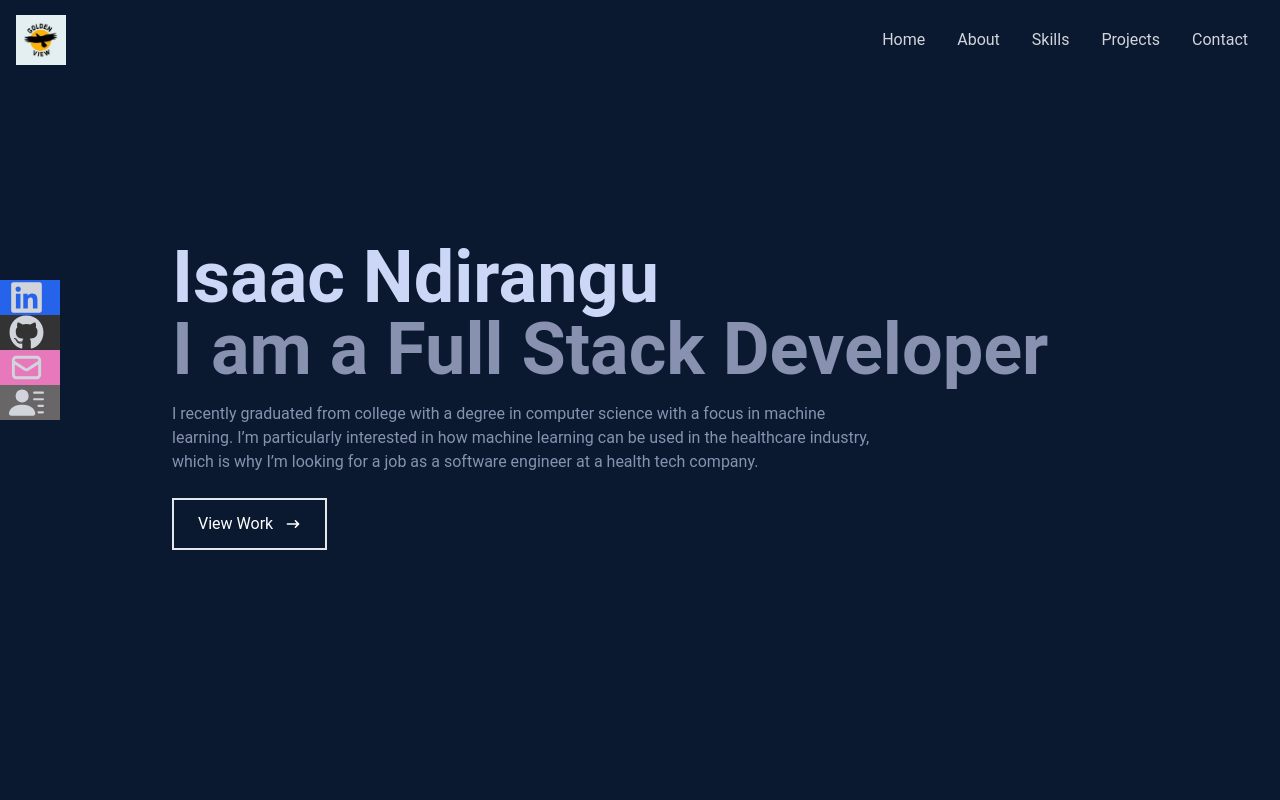
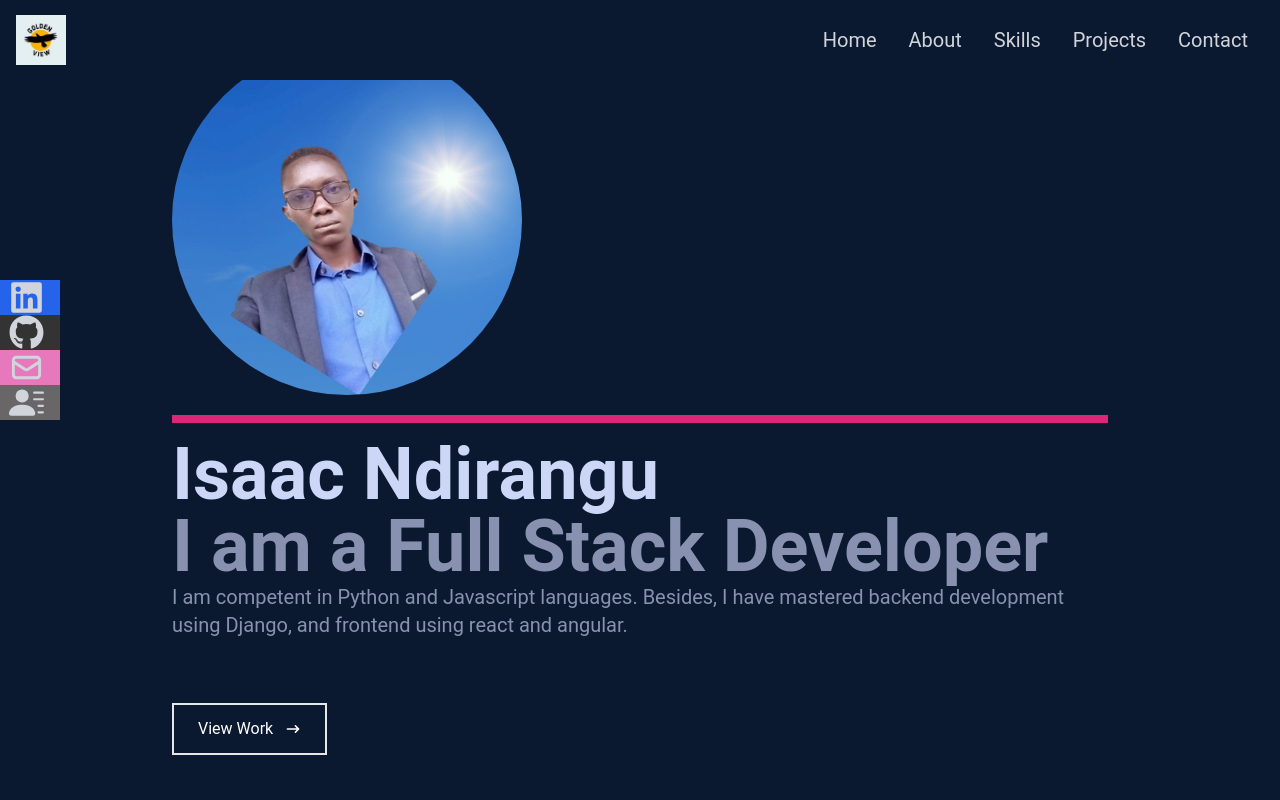
Before and after one commit to isaacwach/personal-portfolio, a React (Create React App) app: page / in a window 1280 px wide. Shown: the top 800 px of the page. Built offline with nearby package versions, Linux system fonts and the light colour scheme.

Commit message:
styled the website to make it look better

```diff
--- a/src/components/Home.jsx
+++ b/src/components/Home.jsx
@@ -1,16 +1,18 @@
 import React from 'react'
 import {HiArrowNarrowRight} from 'react-icons/hi'
 import {Link} from 'react-scroll';
+import ISAAC from '../assets/Isaac2.png'
 
 const Home = ()=> {
     return (
         <div name='home' className="w-full h-screen bg-[#0a192f]">
             <div className="max-w-[1000px] mx-auto px-8 flex flex-col justify-center h-full">
-                <h1 className="text-4xl sm:text-7xl font-bold text-[#ccd6f6]">Isaac Ndirangu</h1>
+            <img className="w-[350px] h-[350px] mx-0 rounded-full" src={ISAAC} alt='Isaac' />
+                <h1 className="text-4xl sm:text-7xl font-bold text-[#ccd6f6] border-t-8 border-pink-600 mt-5 pt-4">Isaac Ndirangu</h1>
                 <h2 className="text-4xl sm:text-7xl font-bold text-[#8892b0]">I am a Full Stack Developer</h2>
-                <p className='text-[#8892b0] py-4 max-w-[700px]'>I recently graduated from college with a degree in computer science with a focus in machine learning. I’m particularly interested in how machine learning can be used in the healthcare industry, which is why I’m looking for a job as a software engineer at a health tech company.</p>
+                <p className="text-[#8892b0] text-xl">I am competent in Python and Javascript languages. Besides, I have mastered backend development using Django, and frontend using react and angular.</p>
                 <div>
-                    <button className="text-white group border-2 px-6 py-3 my-2 flex items-center hover:bg-pink-600 hover:border-orange-400"> <Link to="work">View Work </Link>
+                    <button className="text-white group border-2 px-6 py-3 mt-16 flex items-center hover:bg-pink-600 hover:border-orange-400"> <Link to="work">View Work </Link>
                     <span className="group-hover:rorate-90 duration-300">
                     <HiArrowNarrowRight className='ml-3'/>
                     </span>
--- a/src/components/Navbar.jsx
+++ b/src/components/Navbar.jsx
@@ -29,28 +29,28 @@ const Navbars = () => {
             <div>
                 <img src={Logo} alt='logo' style={{ width: '50px' }} />
             </div>
-            <ul className='hidden md:flex'>
-                <li>
+            <ul className='hidden md:flex text-xl'>
+                <li className='hover:border-b-4 border-pink-600'>
                 <Link to='home' smooth={true} duration={500}>
                     Home
                 </Link>
                 </li>
-                <li>
+                <li className='hover:border-b-4 border-pink-600'>
                     <Link to='about' smooth={true} duration={500}>
                         About
                     </Link>
                 </li>
-                <li>
+                <li className='hover:border-b-4 border-pink-600'>
                     <Link to='skills' smooth={true} duration={500}>
                         Skills
                     </Link>
                 </li>
-                <li>
+                <li className='hover:border-b-4 border-pink-600'>
                     <Link to='work' smooth={true} duration={500}>
                         Projects
                     </Link>
                 </li>
-                <li>
+                <li className='hover:border-b-4 border-pink-600'>
                     <Link to='contact' smooth={true} duration={500}>
                         Contact
                     </Link>
--- a/src/components/contact.jsx
+++ b/src/components/contact.jsx
@@ -3,14 +3,19 @@ import React from 'react'
 const Contact = () => {
     return (
         <div name='contact' className='w-full h-screen bg-[#0a192f] flex justify-center items-center p-4'>
+
             <form method='POST' action='https://getform.io/f/b1c65dac-7055-4ebb-81d5-184fa9ac9e00' className='flex flex-col max-w-[600px] w-full'>
                 <div>
                   <p className='text-4xl font-bold inline border-b-4 border-pink-600 text-gray-300'>Contact</p>
+                  <div className='flex flex-col text-gray-300 text-xl mt-4'>
+                    <p>Email: isaacwachira57@gmail.com</p>
+                    <p>Phone: +254728333729</p>
+                </div>
                   <p className='text-gray-300 py-4'>Fill in the form below to contact me or email me via isaacwachira57@gmail.com</p>
                 </div>
-                <input className='bg-[#ccd6f6] p-2' type='text' placeholder='Name' name='name'></input>
-                <input className='my-4 p-2 bg-[#ccd6f6]' type='email' placeholder='Email' name='email'></input>
-                <textarea className='bg-[#ccd6f6] p-2' name='message' rows="10" placeholder='Message'></textarea>
+                <input className='bg-[#eef0f8] p-2' type='text' placeholder='Name' name='name'></input>
+                <input className='my-4 p-2 bg-[#eef0f8]' type='email' placeholder='Email' name='email'></input>
+                <textarea className='bg-[#eef0f8] p-2' name='message' rows="10" placeholder='Message'></textarea>
                 <button className='text-white border-2 hover:bg-pink-600 hover:border-pink-600 px-4 py-3 my-8 mx-auto flex items-center'>Get in touch</button>
             </form>
         </div>
```
Also changed, not shown: src/assets/Isaac.jpg (added), src/assets/Isaac2.png (added).
